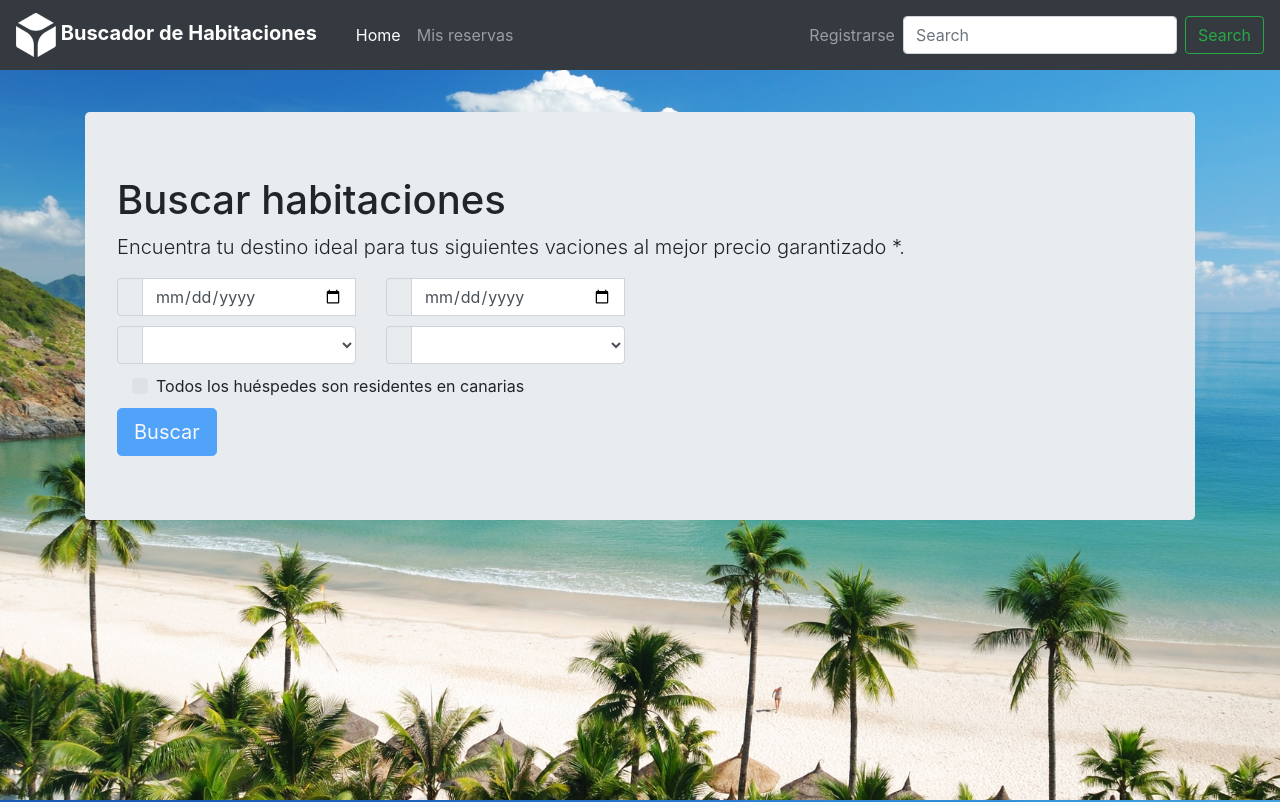
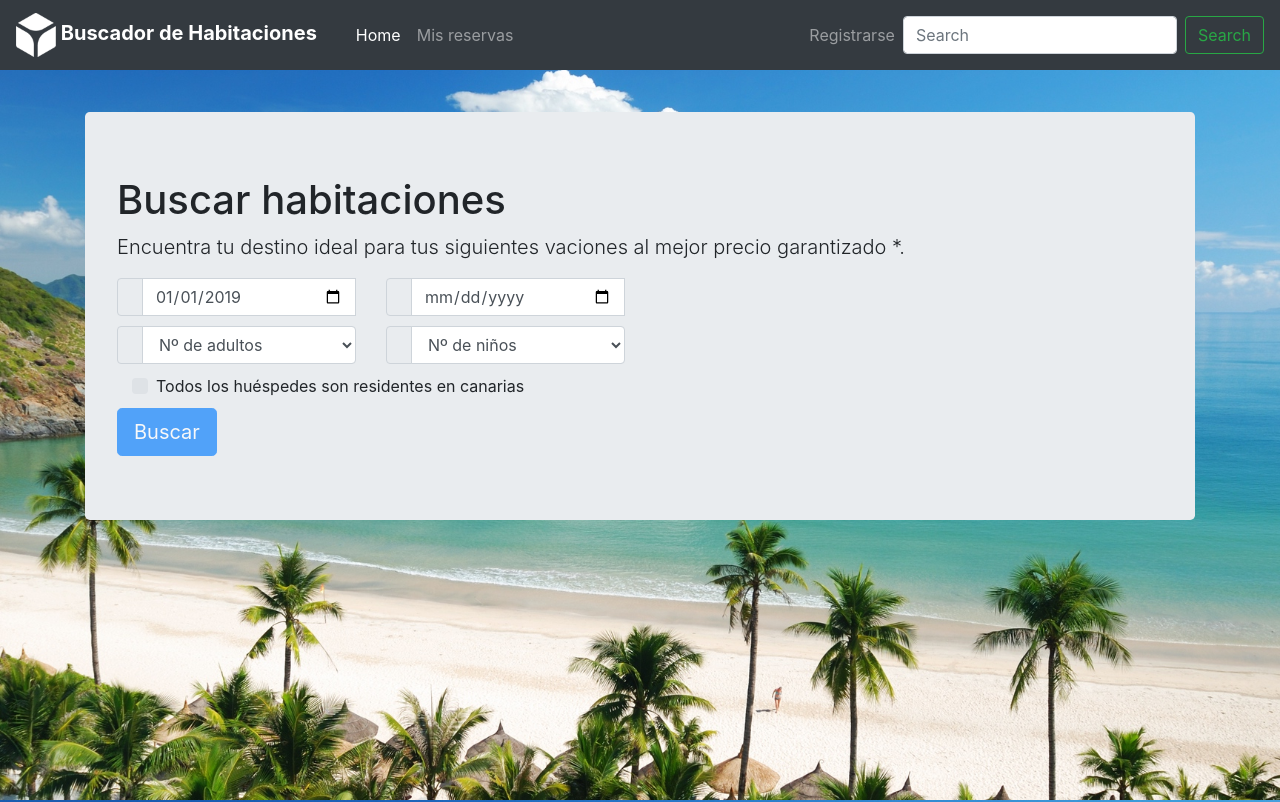
Before and after one commit to josepichu/chappBuscadorApp-frontend, an Angular app: page / in a window 1280 px wide. Shown: the top 802 px of the page. Built offline with nearby package versions, Linux system fonts and the light colour scheme; some icons are missing.

Commit message:
asignado valores por defecto al model buscadorReserva

```diff
--- a/src/app/components/search/search.component.ts
+++ b/src/app/components/search/search.component.ts
@@ -8,7 +8,12 @@ import { buscadorReserva } from '../../models/buscadorReserva';
 })
 export class SearchComponent  {
 
-  public buscadorReserva = new buscadorReserva();
+  public buscadorReserva:buscadorReserva = {
+    fecha_entrada: '2019-01-01',
+    fecha_salida: null,
+    numero_adultos: -1,
+    numero_peques: -1
+  };
 
   constructor() {
 
--- a/src/app/models/buscadorReserva.ts
+++ b/src/app/models/buscadorReserva.ts
@@ -1,10 +1,9 @@
-export class buscadorReserva{
+export class buscadorReserva {
+
     public fecha_entrada:string;
     public fecha_salida:string;
     public numero_adultos:number;
     public numero_peques:number;
-    public todos_residentes: boolean;
-
-
+    public todos_residentes?: boolean;
 
 }
```
